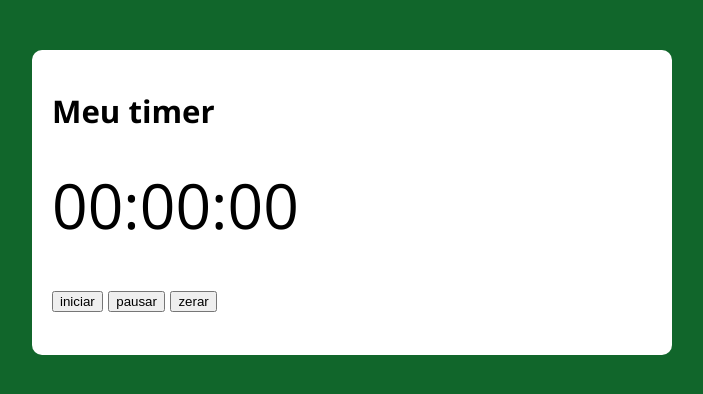
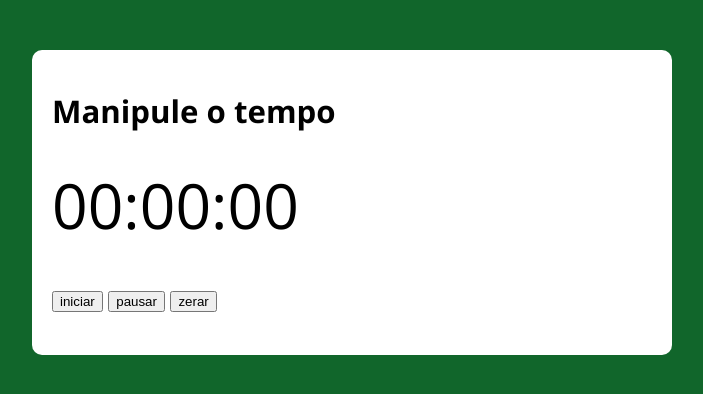
Before and after one commit to pedrocauan/Timer-Javascript, a plain HTML site: page index.html in a window 1280 px wide. Shown: the whole page, without its empty margins (288-991 px from the left). Drawn offline with nearby package versions, Linux system fonts and the light colour scheme.

Commit message:
ajustando deploy

```diff
--- a/index.html
+++ b/index.html
@@ -5,14 +5,14 @@
   <meta charset="UTF-8">
   <meta name="viewport" content="width=device-width, initial-scale=1.0">
   <meta http-equiv="X-UA-Compatible" content="ie=edge">
-  <title>Modelo</title>
+  <title>Timer</title>
   <link rel="stylesheet" href="./assets/css/style.css">
 </head>
 
 <body>
 
   <section class="container">
-    <h1>Meu timer</h1>
+    <h1>Manipule o tempo</h1>
     <p class="relogio">00:00:00</p>
     <p>
       <button class="iniciar">iniciar</button>
```
